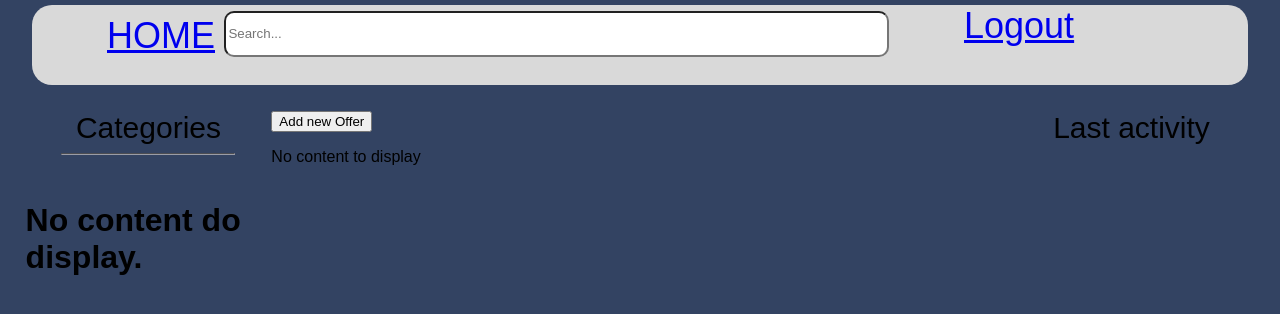
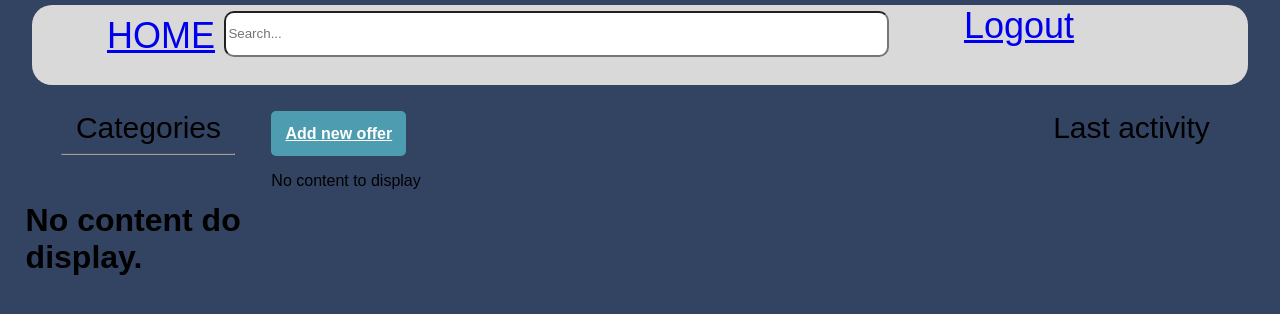
Before and after one commit to Ja-Pan-Krzysztof/New-OLX, a Django app: page / in a window 1280 px wide. Shown: the top 314 px of the page. Run offline with Django 4.2, Linux system fonts and the light colour scheme; the visitor is signed in with stand-in values (Sample User, id 1); data that the repository does not hold is empty; parts of the project's set-up code (start-up, migrations or seed data) failed here and were passed over.

Commit message:
Fast change

```diff
--- a/base/templates/base/home.html
+++ b/base/templates/base/home.html
@@ -19,7 +19,7 @@
 
   <div>
     {% if request.user.is_authenticated %}
-      <button id="add-offer-button">Add new Offer</button>
+      <a class="add-offer-button" href="{% url 'add-offer' %}">Add new offer</a>
     {% endif %}
 
     <div>
--- a/static/css/main.css
+++ b/static/css/main.css
@@ -74,3 +74,16 @@ body, html {
 	height: 150px;
 	border: 1px solid black;
 }
+
+.add-offer-button {
+	display: block;
+    width: 115px;
+    height: 25px;
+    background: #4E9CAF;
+    padding: 10px;
+    text-align: center;
+    border-radius: 5px;
+    color: white;
+    font-weight: bold;
+    line-height: 25px;
+}
--- a/templates/main.html
+++ b/templates/main.html
@@ -16,5 +16,6 @@
 
 	{% endblock %}
 
+<script src="{% static 'js/main.js' %}"></script>
 </body>
 </html>
```
Also changed, not shown: blog/settings.py (+14 -8 lines), static/js/main.js (added), 1 other file.
